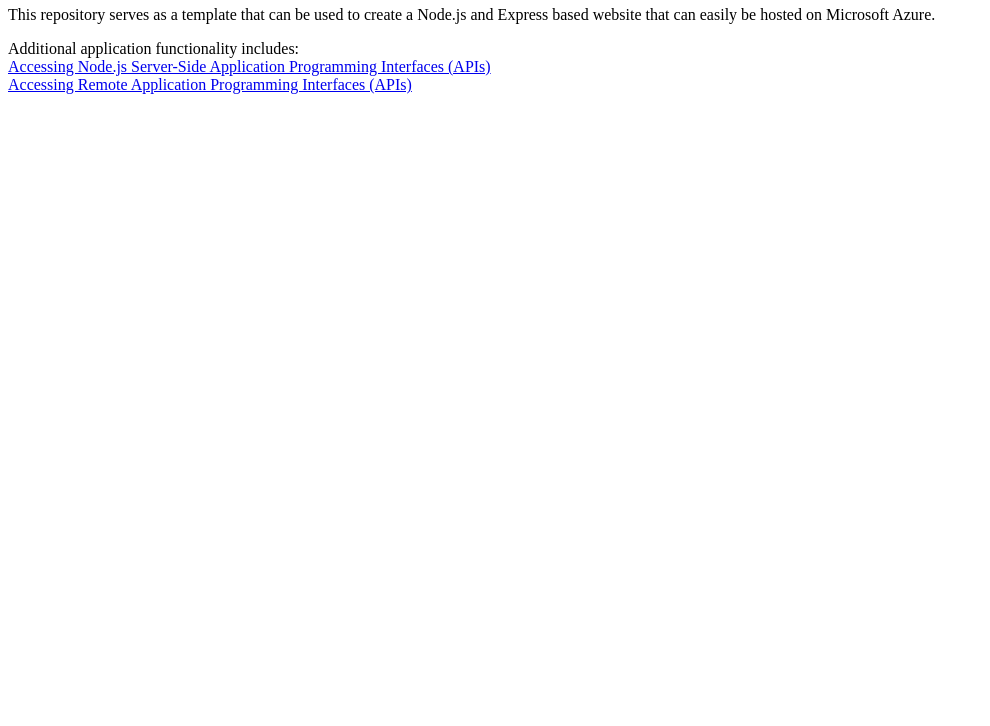
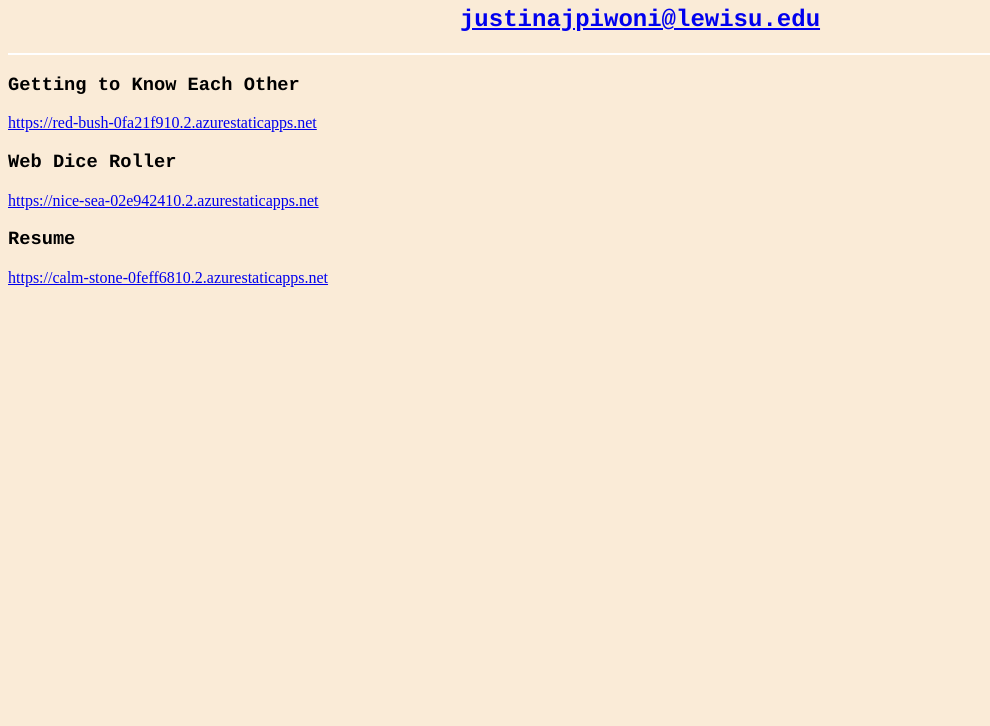
Before and after one commit to jpiwoni/portfolio-nodejs-jp, a website: page static/index.html in a window 1280 px wide. Shown: the part 74-800 px from the top of the page, without its empty margins (0-990 px from the left). Drawn offline with Linux system fonts and the light colour scheme.

Commit message:
Update index.html

```diff
--- a/static/index.html
+++ b/static/index.html
@@ -1,15 +1,28 @@
 <!DOCTYPE html>
-<html>
+<html lang="en">
+<!--
+    Author: Justina Piwoni
+-->
 <head>
-<title>Node on Azure</title>
+    <meta charset="UTF-8">
+    <title>Portfolio</title>
+    <link rel="stylesheet" href="portfolio.css">
+
 </head>
-<body>
-<h1>Node.js and Express Hosted on Microsoft Azure Template</h1>
-<p>This repository serves as a template that can be used to create a Node.js and Express based website that can easily
-be hosted on Microsoft Azure.</p>
+<body style="background-color:antiquewhite;">
 
-Additional application functionality includes:<br />
-<a href="fetching-from-server.html">Accessing Node.js Server-Side Application Programming Interfaces (APIs)</a><br />
-<a href="fetching-remote-dog-breeds.html">Accessing Remote Application Programming Interfaces (APIs)</a>
+    <h1 style="text-align:center; font-family:courier;">Justina Piwoni's Portfolio</h1>
+    <h2 style="text-align:center; font-family:courier;"><a href="mailto:justinajpiwoni@lewisu.edu;">justinajpiwoni@lewisu.edu</a></h2>
+    <hr style="height:2px;border-width:0;color:white;background-color:white">
+
+    <h3 style="font-family:courier;">Getting to Know Each Other</h3>
+    <a href="https://red-bush-0fa21f910.2.azurestaticapps.net">https://red-bush-0fa21f910.2.azurestaticapps.net</a>
+
+    <h3 style="font-family:courier;">Web Dice Roller</h3>
+    <a href="https://nice-sea-02e942410.2.azurestaticapps.net">https://nice-sea-02e942410.2.azurestaticapps.net</a>
+
+    <h3 style="font-family:courier;">Resume</h3>
+    <a href="https://calm-stone-0feff6810.2.azurestaticapps.net">https://calm-stone-0feff6810.2.azurestaticapps.net</a>
+
 </body>
 </html>
```
